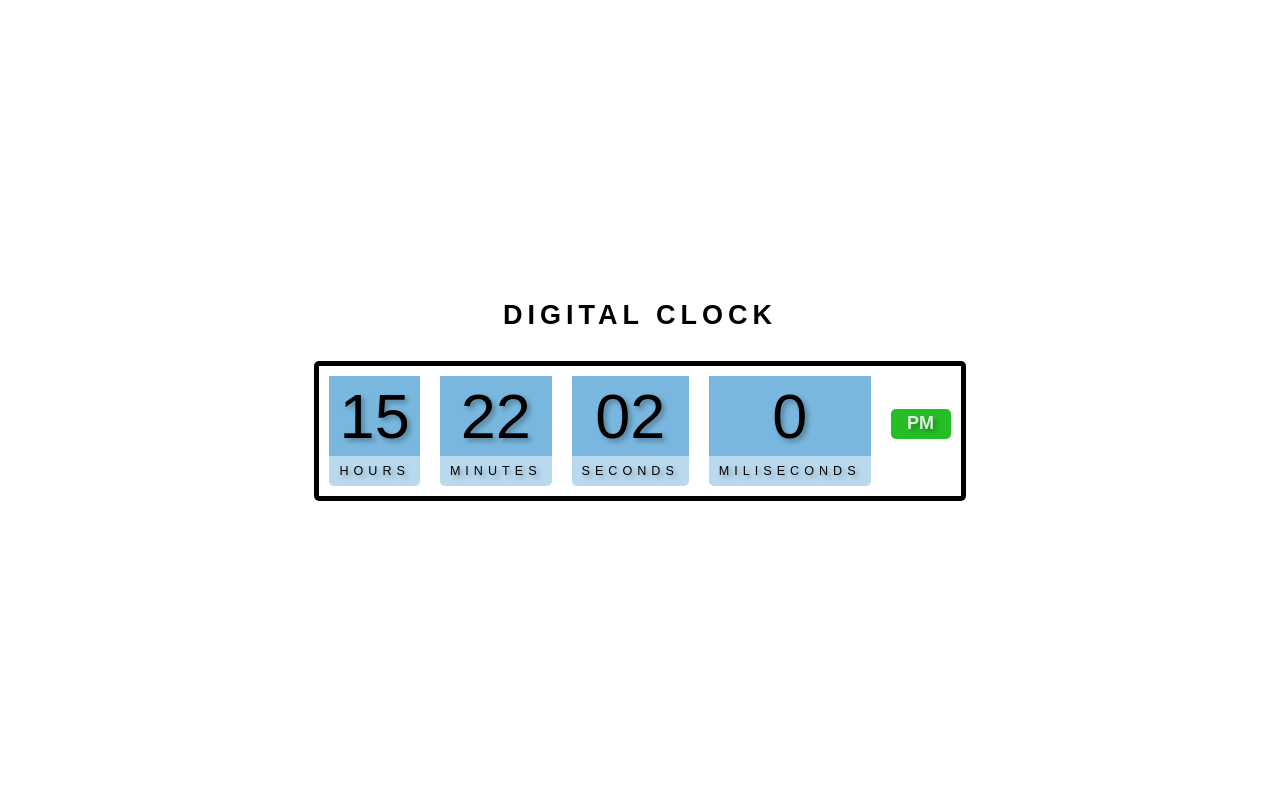
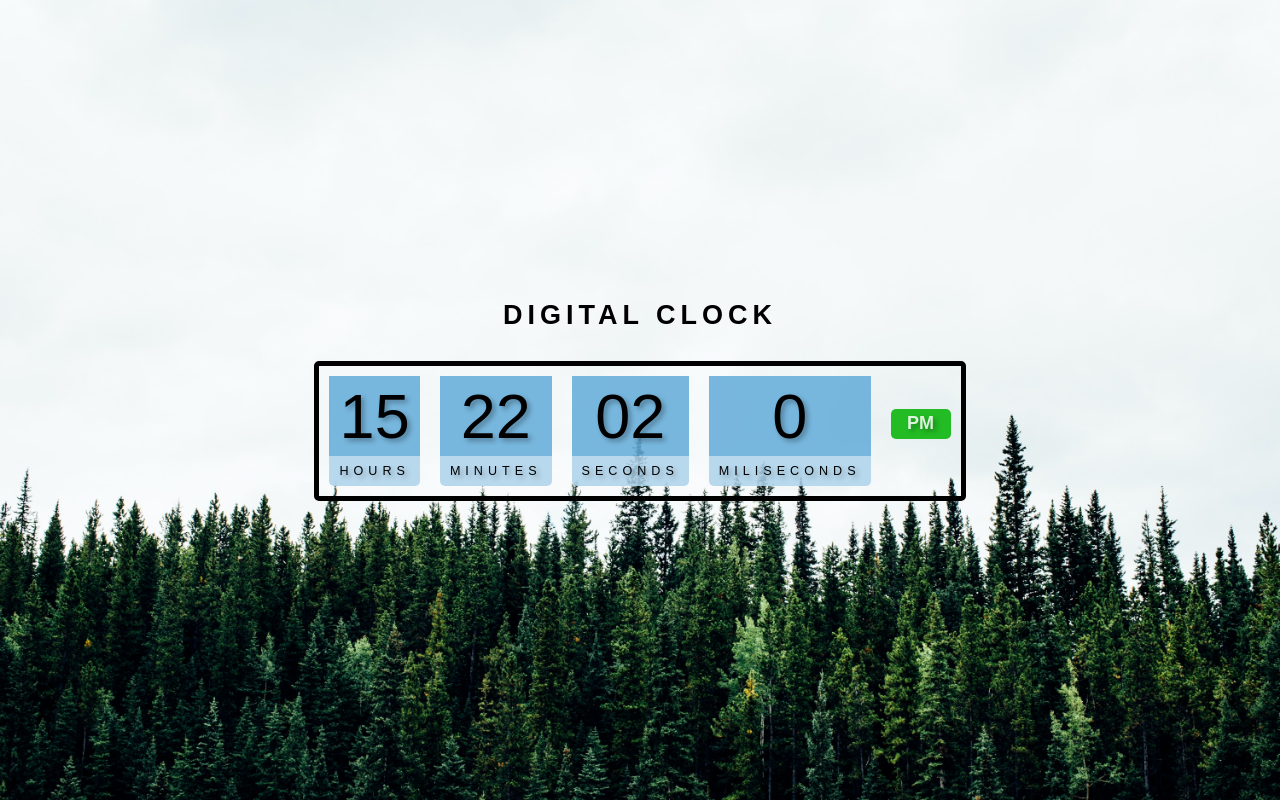
Before and after one commit to Mateus-A-Carvalho/Digital-clock, a plain HTML site: page index.html in a window 1280 px wide. Drawn offline with Linux system fonts and the light colour scheme; the site is published under a folder, as on GitHub Pages, so addresses that start at the root find nothing.

Commit message:
My close friend Kervin help in this problem he saids that the problem were the path. Istead '../img/bg-forest01.jpg' I'd put '../assets/img/bg-forest01.jpg'.

```diff
--- a/assets/styles/styles.css
+++ b/assets/styles/styles.css
@@ -29,7 +29,7 @@ body {
   flex-direction: column;
   align-items: center;
   justify-content: center;
-  background: url('/assets/img/bg-forest01.jpg');
+  background: url('../img/bg-forest01.jpg');
   background-position: top center;
   background-size: cover;
 }
```
